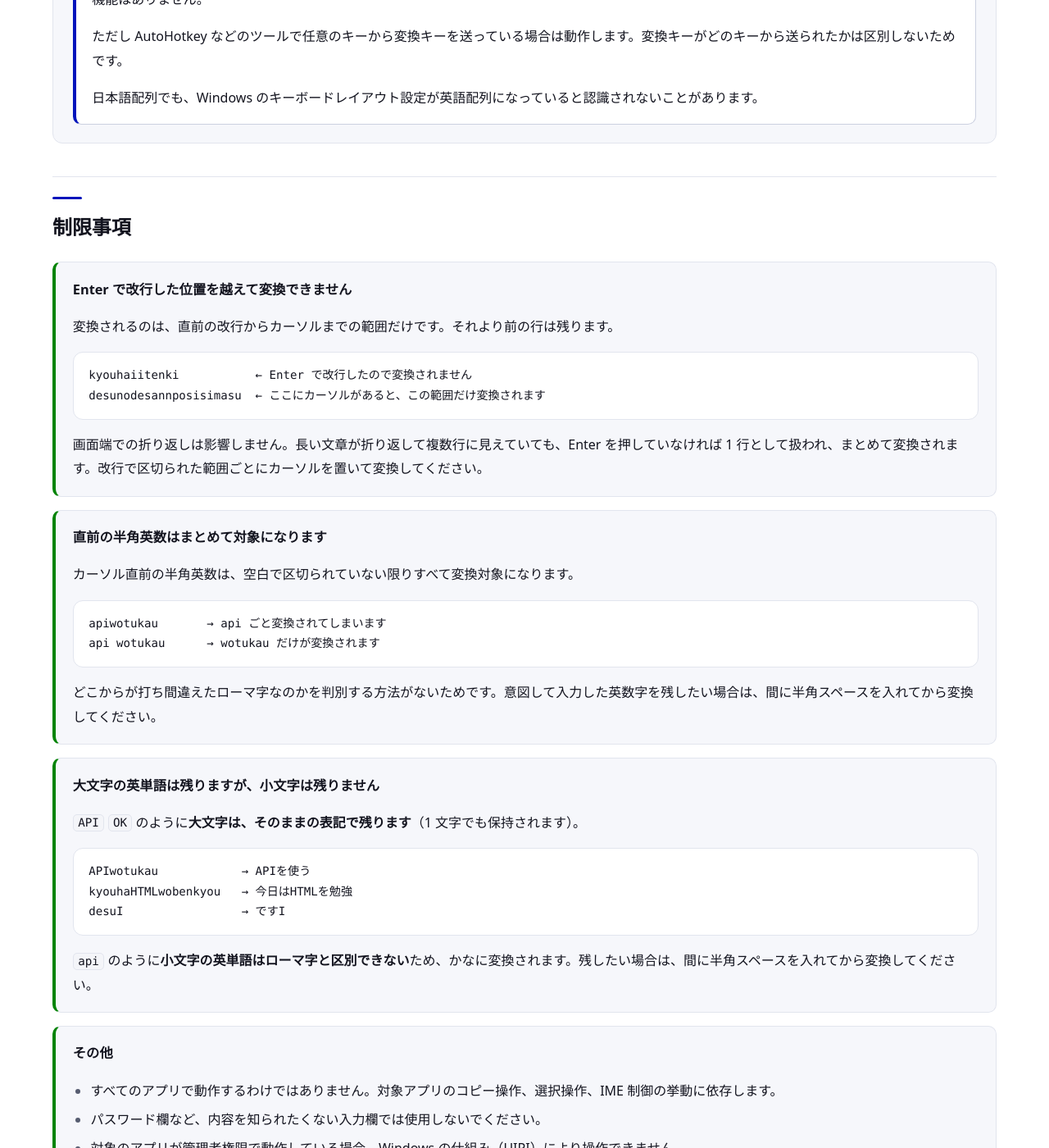
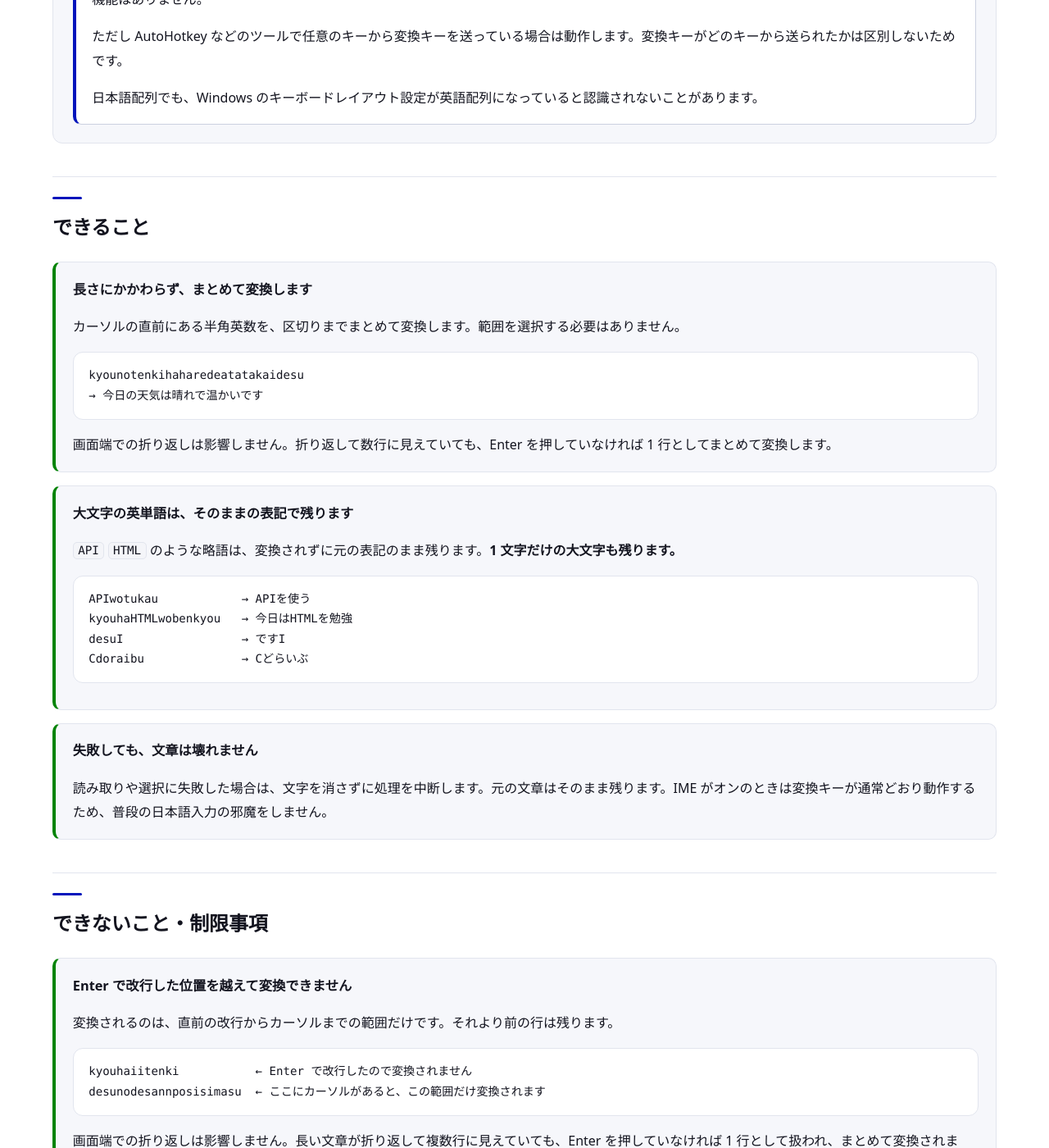
Before and after one commit to moappsupport/ro-maji_IME_Rescue, a Jekyll site: the page built from index.md, in a window 1280 px wide and 1400 px high, scrolled down 2466 px. Shown: the whole window at 82% size. Built offline with Jekyll 4.4.1, drawn with Linux system fonts in a browser that asks for light colours; some of the changed text lies outside the part shown.

Commit message:
できること・できないことを例文で示す
購入前に判断できるよう、ストアの説明とサイトに「できること」「できないこと」
の節を作り、それぞれ実際の入力と結果の例を並べた。散文の箇条書きより、
変換前後を見せたほうが誤解が少ない。

例文は既存ドキュメントで検証済みのものと、実機で出力を確認したものだけを
使う。動作を確かめていない例を販売文面に載せない。

小文字の英単語についての説明が実態より甘かったので直す。これまで「かなに
変換されます」と書いていたが、実際にはローマ字として成立しない綴りが
かなと英字の混じった結果になる（PDFwoexportshimasu → PDFを得x歩rtします）。
購入後に気づくより先に知らせたほうがよい。サイトの FAQ とその構造化データ、
TROUBLESHOOTING の該当節も同じ文面に揃えた。

サイトは「大文字は残る」の説明が新設の「できること」と制限事項で重複した
ため、制限事項側は小文字の話に絞った。

Co-Authored-By: Claude Opus 5 <noreply@anthropic.com>

````diff
--- a/index.md
+++ b/index.md
@@ -18,7 +18,7 @@ updated: 2026-08-04
 
   <div class="cta">
     <a class="btn-primary" href="{{ site.store_url }}">Microsoft Store で入手</a>
-    <p class="cta-note">7日間の無料体験版があります。ご購入の前に<a href="#env">動作環境</a>と<a href="#limits">制限事項</a>をご確認ください。</p>
+    <p class="cta-note">7日間の無料体験版があります。ご購入の前に<a href="#env">動作環境</a>と<a href="#limits">できないこと</a>をご確認ください。</p>
   </div>
 
   <div class="demo">
@@ -98,7 +98,47 @@ updated: 2026-08-04
 
 </div>
 
-## 制限事項 {#limits}
+## できること {#can}
+
+<div class="limits" markdown="1">
+<div class="limit-item" markdown="1">
+
+### 長さにかかわらず、まとめて変換します
+
+カーソルの直前にある半角英数を、区切りまでまとめて変換します。範囲を選択する必要はありません。
+
+```
+kyounotenkihaharedeatatakaidesu
+→ 今日の天気は晴れで温かいです
+```
+
+画面端での折り返しは影響しません。折り返して数行に見えていても、Enter を押していなければ 1 行としてまとめて変換します。
+
+</div>
+<div class="limit-item" markdown="1">
+
+### 大文字の英単語は、そのままの表記で残ります
+
+`API` `HTML` のような略語は、変換されずに元の表記のまま残ります。**1 文字だけの大文字も残ります。**
+
+```
+APIwotukau            → APIを使う
+kyouhaHTMLwobenkyou   → 今日はHTMLを勉強
+desuI                 → ですI
+Cdoraibu              → Cどらいぶ
+```
+
+</div>
+<div class="limit-item" markdown="1">
+
+### 失敗しても、文章は壊れません
+
+読み取りや選択に失敗した場合は、文字を消さずに処理を中断します。元の文章はそのまま残ります。IME がオンのときは変換キーが通常どおり動作するため、普段の日本語入力の邪魔をしません。
+
+</div>
+</div>
+
+## できないこと・制限事項 {#limits}
 
 <div class="limits" markdown="1">
 <div class="limit-item" markdown="1">
@@ -126,22 +166,21 @@ apiwotukau       → api ごと変換されてしまいます
 api wotukau      → wotukau だけが変換されます
 ```
 
-どこからが打ち間違えたローマ字なのかを判別する方法がないためです。意図して入力した英数字を残したい場合は、間に半角スペースを入れてから変換してください。
+どこからが打ち間違えたローマ字なのかを判別する方法がないためです。区切りになるのは半角スペースと改行だけで、変換済みの日本語の直後でも止まります。
 
 </div>
 <div class="limit-item" markdown="1">
 
-### 大文字の英単語は残りますが、小文字は残りません
+### 小文字の英単語は残せません
 
-`API` `OK` のように**大文字は、そのままの表記で残ります**（1 文字でも保持されます）。
+`api` のように**小文字の英単語はローマ字と区別する方法がない**ため、かなとして読み直されます。`export` のようにローマ字として成立しない綴りは、かなと英字が混じった結果になります。
 
 ```
-APIwotukau            → APIを使う
-kyouhaHTMLwobenkyou   → 今日はHTMLを勉強
-desuI                 → ですI
+apiwotukau          → アピを使う
+PDFwoexportshimasu  → PDFを得x歩rtします
 ```
 
-`api` のように**小文字の英単語はローマ字と区別できない**ため、かなに変換されます。残したい場合は、間に半角スペースを入れてから変換してください。
+残したい英単語は**大文字で入力する**か、間に半角スペースを入れてから変換してください。
 
 </div>
 <div class="limit-item" markdown="1">
@@ -178,7 +217,7 @@ desuI                 → ですI
   </details>
   <details>
     <summary>API や HTML のような英単語も変換されてしまいますか</summary>
-    <p>大文字はそのままの表記で残ります（1 文字でも保持されます）。<code>api</code> のような小文字の英単語はローマ字と区別できないため、かなに変換されます。残したい場合は、間に半角スペースを入れてから変換してください。</p>
+    <p>大文字はそのままの表記で残ります（1 文字でも保持されます）。<code>api</code> のような小文字の英単語はローマ字と区別する方法がないため、かなとして読み直されます。<code>export</code> のようにローマ字として成立しない綴りは、かなと英字が混じった結果になります。残したい英単語は大文字で入力するか、間に半角スペースを入れてから変換してください。</p>
   </details>
   <details>
     <summary>Enter で改行した前の行も変換できますか</summary>
@@ -229,7 +268,7 @@ desuI                 → ですI
       "name": "API や HTML のような英単語も変換されてしまいますか",
       "acceptedAnswer": {
         "@type": "Answer",
-        "text": "大文字はそのままの表記で残ります（1 文字でも保持されます）。api のような小文字の英単語はローマ字と区別できないため、かなに変換されます。残したい場合は、間に半角スペースを入れてから変換してください。"
+        "text": "大文字はそのままの表記で残ります（1 文字でも保持されます）。api のような小文字の英単語はローマ字と区別する方法がないため、かなとして読み直されます。export のようにローマ字として成立しない綴りは、かなと英字が混じった結果になります。残したい英単語は大文字で入力するか、間に半角スペースを入れてから変換してください。"
       }
     },
     {
````
Also changed, not shown: other parts of index.md (+1 -1 lines), troubleshooting.md (+7 -0 lines), README.md.
